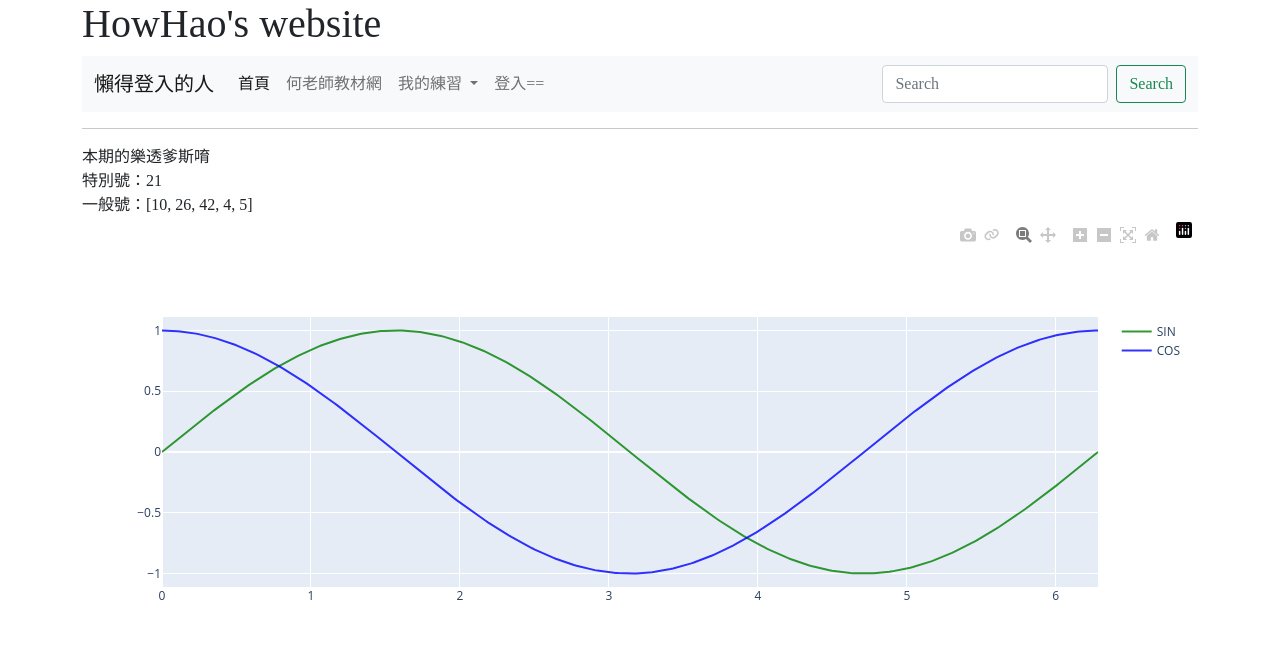
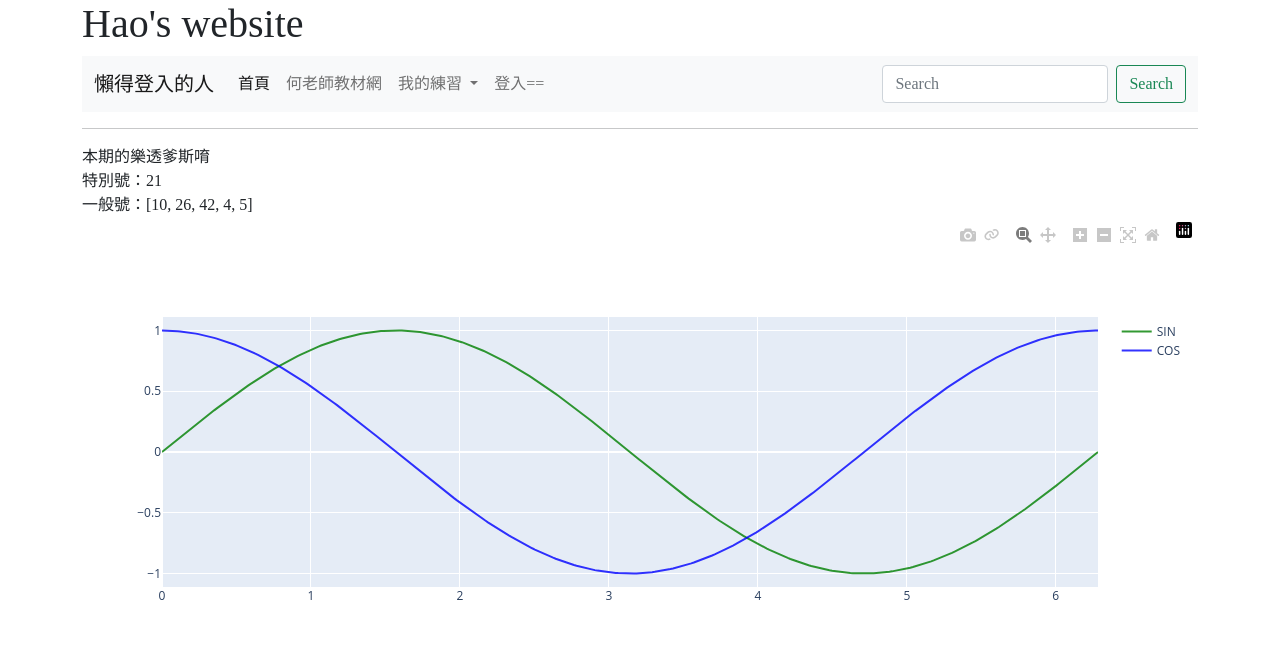
Before and after one commit to gahao0168/ai, a Django app: page / in a window 1280 px wide. Shown: the top 666 px of the page. Run offline with Django 3.2, Linux system fonts and the light colour scheme; some libraries are stand-ins or nearby versions.

Commit message:
title
rename

```diff
--- a/templates/index.html
+++ b/templates/index.html
@@ -1,7 +1,7 @@
 {% extends "base.html" %}
 
-{% block title %} HowHao {% endblock %}
-{% block headmessage %} HowHao's website {% endblock %}
+{% block title %} 威播賽特胎透 {% endblock %}
+{% block headmessage %} Hao's website {% endblock %}
 {% block main %}
 	<hr>
 	本期的樂透爹斯唷 <br>
```
